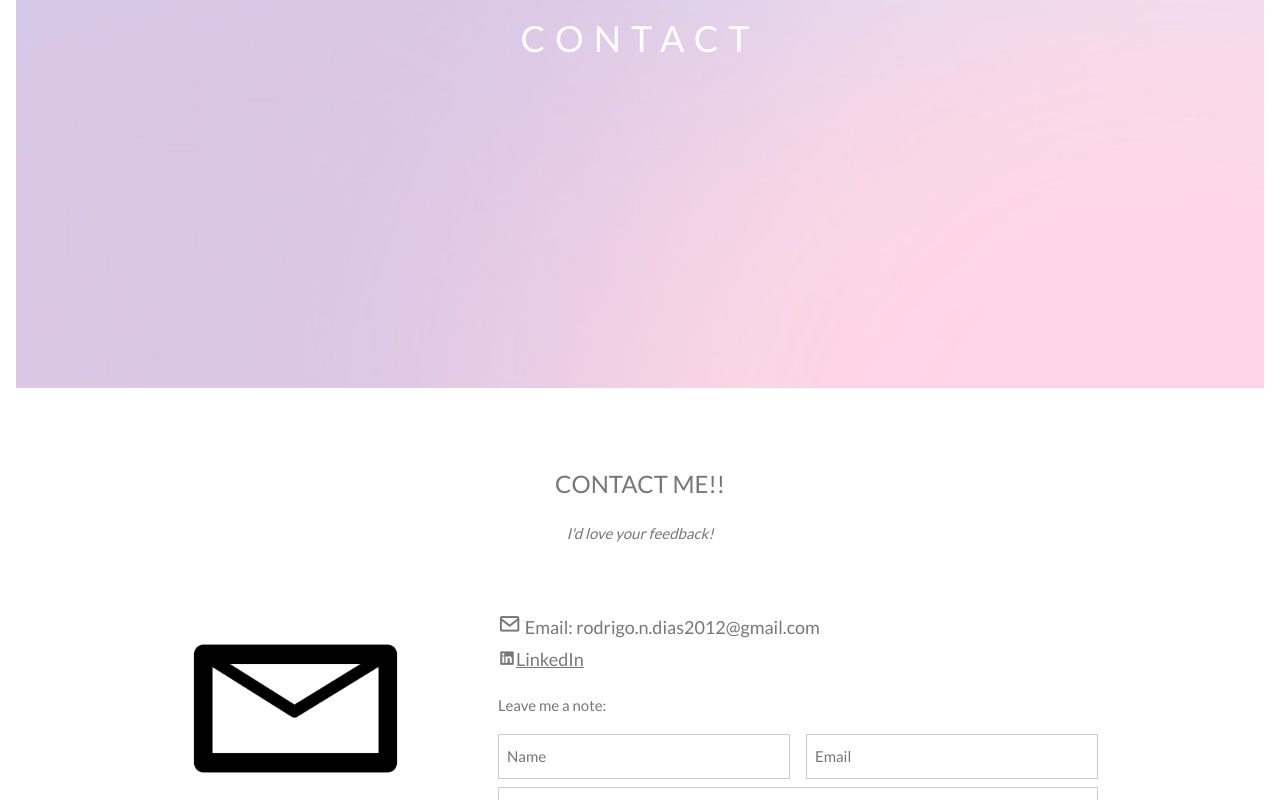
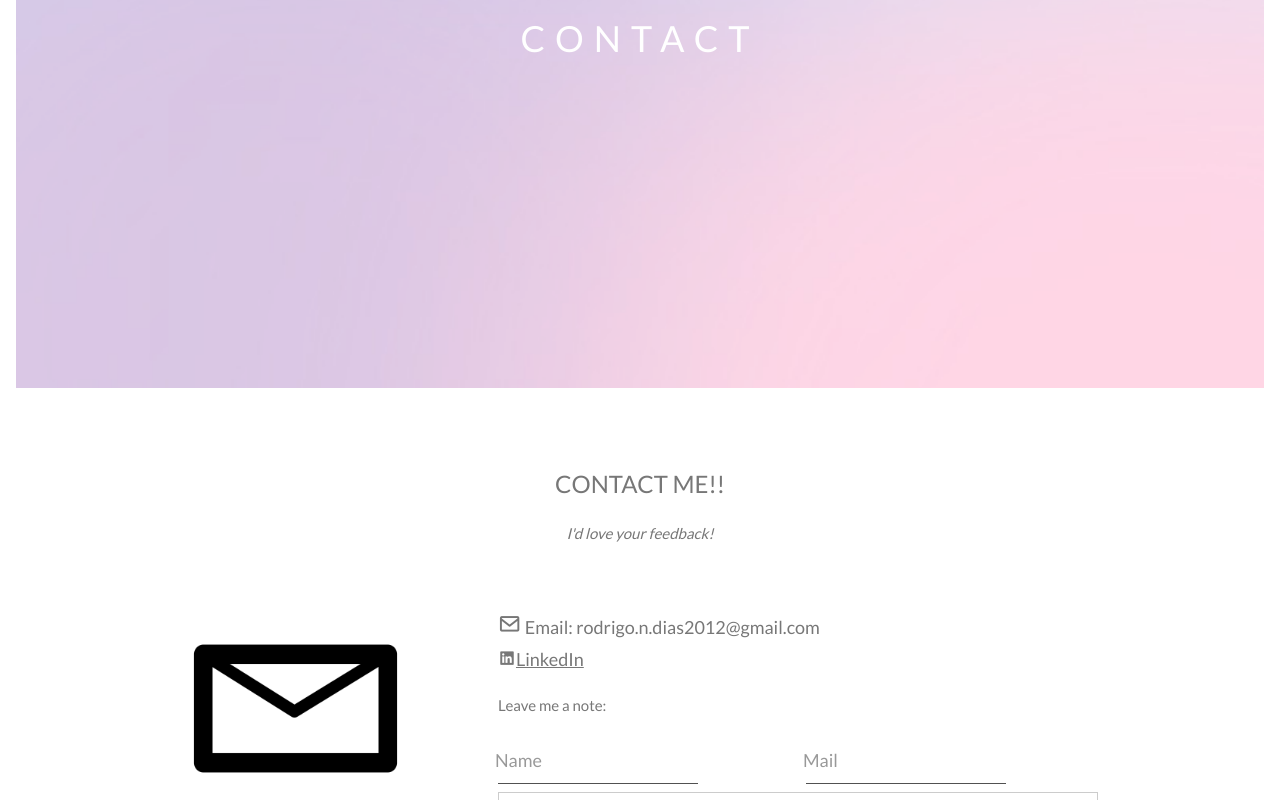
Before and after one commit to yuwria/Portfolio-2.0, a plain HTML site: page index.html in a window 1280 px wide. Shown: the part 3388-4188 px from the top of the page. Drawn offline with nearby package versions, Linux system fonts and the light colour scheme.

Commit message:
Contact form change
Changed the contact form boxes and design.

```diff
--- /dev/null
+++ b/contact.css
@@ -0,0 +1,71 @@
+.w3-half {
+    position: relative;
+  }
+
+  .w3-half .input {
+    font-size: 16px;
+    padding: 10px 10px 10px 5px;
+    display: block;
+    width: 200px;
+    border: none;
+    border-bottom: 1px solid #515151;
+    background: transparent;
+  }
+
+  .w3-half .input:focus {
+    outline: none;
+  }
+
+  .w3-half .label {
+    color: #999;
+    font-size: 18px;
+    font-weight: normal;
+    position: absolute;
+    pointer-events: none;
+    left: 5px;
+    top: 10px;
+    display: flex;
+  }
+
+  .w3-half .label-char {
+    transition: 0.2s ease all;
+    transition-delay: calc(var(--index) * .05s);
+  }
+
+  .w3-half .input:focus ~ label .label-char,
+  .w3-half .input:valid ~ label .label-char {
+    transform: translateY(-20px);
+    font-size: 14px;
+    color: #5264AE;
+  }
+
+  .w3-half .bar {
+    position: relative;
+    display: block;
+    width: 200px;
+  }
+
+  .w3-half .bar:before,.w3-half .bar:after {
+    content: '';
+    height: 2px;
+    width: 0;
+    bottom: 1px;
+    position: absolute;
+    background: #5264AE;
+    transition: 0.2s ease all;
+    -moz-transition: 0.2s ease all;
+    -webkit-transition: 0.2s ease all;
+  }
+
+  .w3-half .bar:before {
+    left: 50%;
+  }
+
+  .w3-half .bar:after {
+    right: 50%;
+  }
+
+  .w3-half .input:focus ~ .bar:before,
+  .w3-half .input:focus ~ .bar:after {
+    width: 50%;
+  }
--- a/index.html
+++ b/index.html
@@ -9,6 +9,7 @@
     <link rel="stylesheet" href="https://fonts.googleapis.com/css?family=Lato">
     <link rel="stylesheet" href="style.css">
     <link rel="stylesheet" href="card.css">
+    <link rel="stylesheet" href="contact.css">
     <link href='https://unpkg.com/boxicons@2.1.4/css/boxicons.min.css' rel='stylesheet'>
 </head>
 
@@ -43,7 +44,7 @@
                         <path d="M8.051 1.999h.089c.822.003 4.987.033 6.11.335a2.01 2.01 0 0 1 1.415 1.42c.101.38.172.883.22 1.402l.01.104.022.26.008.104c.065.914.073 1.77.074 1.957v.075c-.001.194-.01 1.108-.082 2.06l-.008.105-.009.104c-.05.572-.124 1.14-.235 1.558a2.007 2.007 0 0 1-1.415 1.42c-1.16.312-5.569.334-6.18.335h-.142c-.309 0-1.587-.006-2.927-.052l-.17-.006-.087-.004-.171-.007-.171-.007c-1.11-.049-2.167-.128-2.654-.26a2.007 2.007 0 0 1-1.415-1.419c-.111-.417-.185-.986-.235-1.558L.09 9.82l-.008-.104A31.4 31.4 0 0 1 0 7.68v-.123c.002-.215.01-.958.064-1.778l.007-.103.003-.052.008-.104.022-.26.01-.104c.048-.519.119-1.023.22-1.402a2.007 2.007 0 0 1 1.415-1.42c.487-.13 1.544-.21 2.654-.26l.17-.007.172-.006.086-.003.171-.007A99.788 99.788 0 0 1 7.858 2h.193zM6.4 5.209v4.818l4.157-2.408L6.4 5.209z"></path>
                         </svg></a>
                         </div>
-                        <button>Resume</button>
+                        <button><a href="#contact">Contact me!!</a></button>
                       </div>
                 </div>
                 <div class="w3-col m6 w3-hide-small w3-padding-large ">
@@ -105,7 +106,7 @@
                 </div>
             </div>
 
-            <div class="w3-content w3-container w3-padding-64 " id="contact ">
+            <div class="w3-content w3-container w3-padding-64 " id="contact">
                 <h3 class="w3-center ">CONTACT ME!!</h3>
                 <p class="w3-center "><em>I'd love your feedback!</em></p>
 
@@ -121,13 +122,25 @@
                         <p>Leave me a note:</p>
                         <form action="/action_page.php " target="_blank ">
                             <div class="w3-row-padding " style="margin:0 -16px 8px -16px ">
-                                <div class="w3-half ">
-                                    <input class="w3-input w3-border " type="text " placeholder="Name " required
-                                        name="Name ">
+                                <div class="w3-half">
+                                    <input required="" type="text" class="input">
+                                    <span class="bar"></span>
+                                    <label class="label">
+                                        <span class="label-char" style="--index: 0">N</span>
+                                        <span class="label-char" style="--index: 1">a</span>
+                                        <span class="label-char" style="--index: 2">m</span>
+                                        <span class="label-char" style="--index: 3">e</span>
+                                    </label>
                                 </div>
                                 <div class="w3-half ">
-                                    <input class="w3-input w3-border " type="text " placeholder="Email " required
-                                        name="Email ">
+                                    <input required="" type="text" class="input">
+                                    <span class="bar"></span>
+                                    <label class="label">
+                                        <span class="label-char" style="--index: 0">M</span>
+                                        <span class="label-char" style="--index: 1">a</span>
+                                        <span class="label-char" style="--index: 2">i</span>
+                                        <span class="label-char" style="--index: 3">l</span>
+                                    </label>
                                 </div>
                             </div>
                             <input class="w3-input w3-border " type="text " placeholder="Message " required
```
